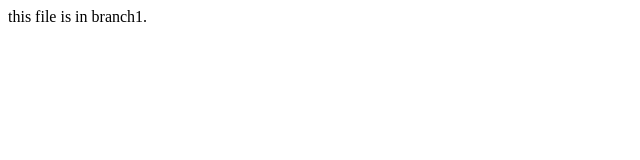
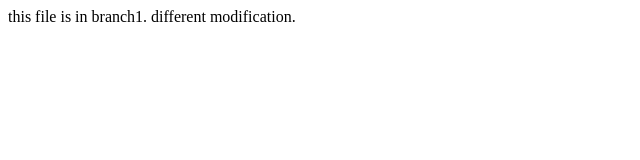
Before and after one commit to surabhisarda27/today, a plain HTML site: page index2.html in a window 1280 px wide. Shown: the whole page, without its empty margins (0-640 px from the left). Drawn offline with Linux system fonts and the light colour scheme.

Commit message:
more changes made

```diff
--- a/index2.html
+++ b/index2.html
@@ -5,6 +5,6 @@
     <title>git</title>
 </head>
 <body>
-    this file is in branch1.
+    this file is in branch1. different modification.
 </body>
 </html>
```
